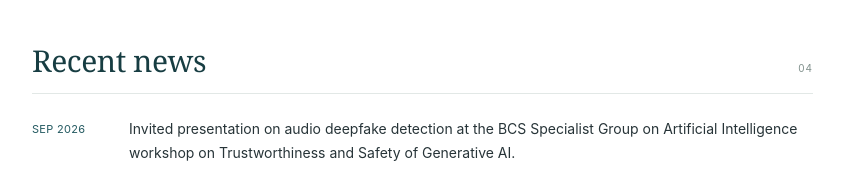
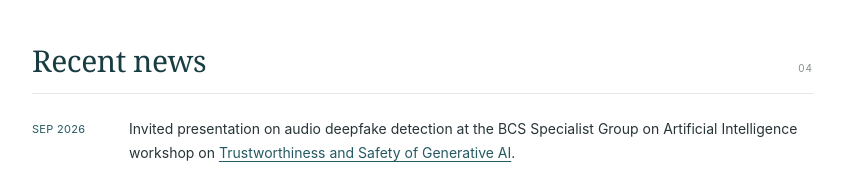
Before and after one commit to XXZhang1993/xxzhang1993.github.io, a plain HTML site: page index.html in a window 1280 px wide. Shown: the part 1685-1866 px from the top of the page, without its empty margins (375-1219 px from the left). Drawn offline with Linux system fonts and the light colour scheme.

Commit message:
Update index.html

```diff
--- a/index.html
+++ b/index.html
@@ -101,7 +101,7 @@
       <section id="news" class="section" aria-labelledby="news-title">
         <div class="section-heading"><h2 id="news-title">Recent news</h2><span class="section-number" aria-hidden="true">04</span></div>
         <ul class="news-list">
-          <li><time datetime="2026-09">Sep 2026</time><p>Invited presentation on audio deepfake detection at the BCS Specialist Group on Artificial Intelligence workshop on Trustworthiness and Safety of Generative AI.</p></li>
+          <li><time datetime="2026-09">Sep 2026</time><p>Invited presentation on audio deepfake detection at the BCS Specialist Group on Artificial Intelligence workshop on <a href="https://www.bcs-sgai.org/genai2026/?section=speakers">Trustworthiness and Safety of Generative AI</a>.</p></li>
           <li><time datetime="2026-08">Aug 2026</time><p>Awarded a <strong>British Academy Small Research Grant</strong> for <em>Shadow AI in UK Public Sectors</em>, with <a href="https://experts.exeter.ac.uk/42926-yuxi-heluo">Dr Yuxi Heluo</a> from Exeter Business School.</p></li>
         </ul>
       </section>
```
